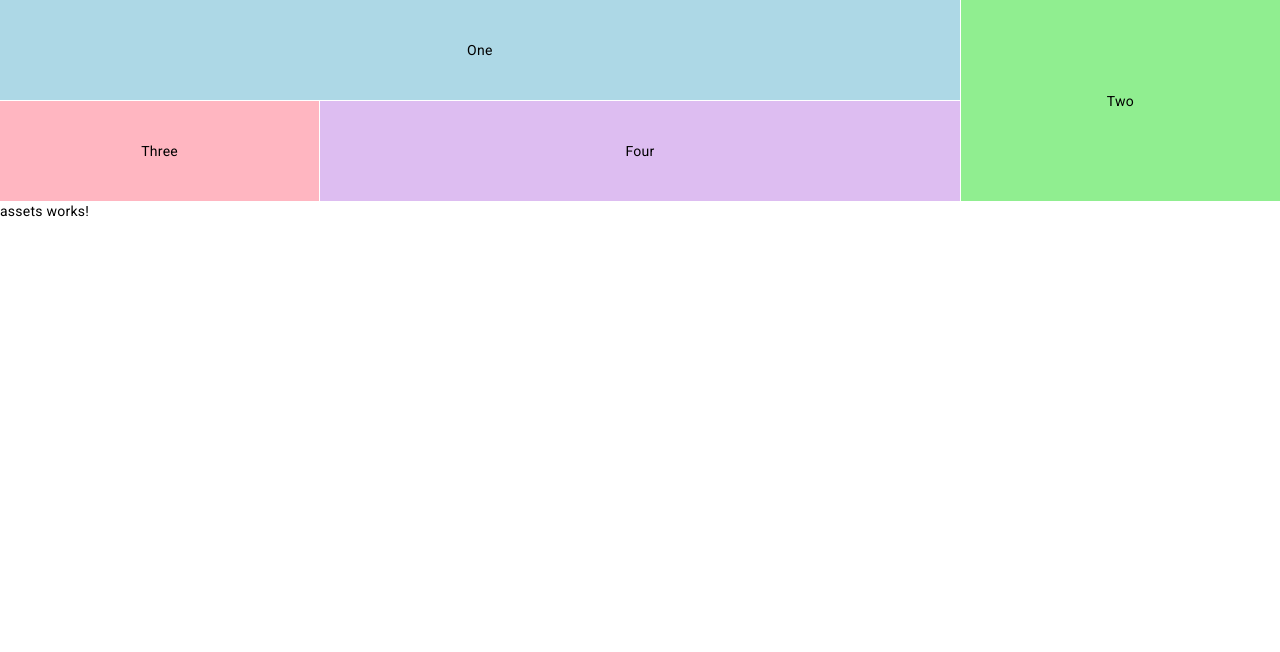
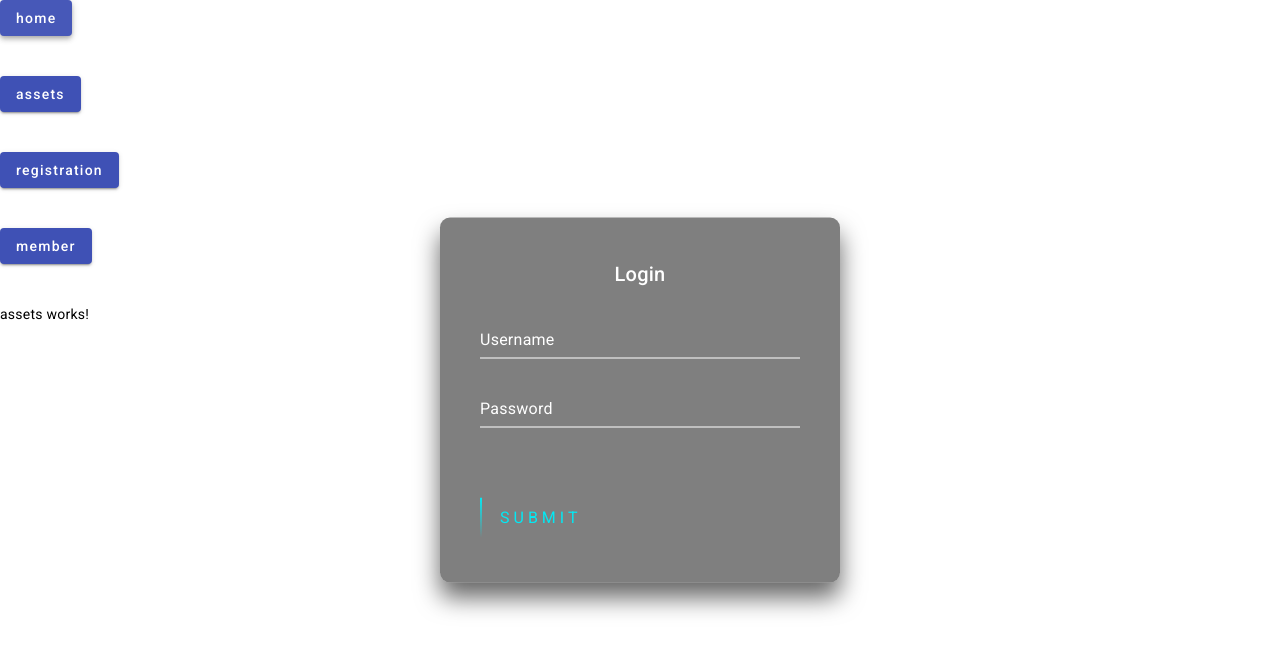
Before and after one commit to sumit1232/education, an Angular app in the folder education-generic/: page /assets in a window 1280 px wide. Shown: the top 652 px of the page. Built offline with nearby package versions, Linux system fonts and the light colour scheme.

Commit message:
grid pages

```diff
--- a/education-generic/src/app/app.component.html
+++ b/education-generic/src/app/app.component.html
@@ -47,5 +47,21 @@
   </div>
 </section>
 </div> -->
-<app-homapage></app-homapage>
+<div>
+<button mat-raised-button color="primary" [routerLink]="['/home']">home</button><br><br><br>
+</div>
+
+<div>
+<button mat-raised-button color="primary" [routerLink]="['/assets']">assets</button><br><br><br>
+</div>
+
+<div>
+<button mat-raised-button color="primary" [routerLink]="['/registration']">registration</button><br><br><br>
+</div>
+
+<div>
+<button mat-raised-button color="primary" [routerLink]="['/member']">member</button><br><br><br>
+</div>
+
+<!-- <app-homapage></app-homapage> -->
 <router-outlet></router-outlet>
--- a/education-generic/src/app/assets/assets.component.css
+++ b/education-generic/src/app/assets/assets.component.css
@@ -0,0 +1,167 @@
+html {
+    height: 100%;
+  }
+  body {
+    margin:0;
+    padding:0;
+    font-family: sans-serif;
+    background: linear-gradient(#141e30, #243b55);
+  }
+
+  .login-box {
+    position: absolute;
+    top: 50%;
+    left: 50%;
+    width: 400px;
+    padding: 40px;
+    transform: translate(-50%, -50%);
+    background: rgba(0,0,0,.5);
+    box-sizing: border-box;
+    box-shadow: 0 15px 25px rgba(0,0,0,.6);
+    border-radius: 10px;
+  }
+
+  .login-box h2 {
+    margin: 0 0 30px;
+    padding: 0;
+    color: #fff;
+    text-align: center;
+  }
+
+  .login-box .user-box {
+    position: relative;
+  }
+
+  .login-box .user-box input {
+    width: 100%;
+    padding: 10px 0;
+    font-size: 16px;
+    color: #fff;
+    margin-bottom: 30px;
+    border: none;
+    border-bottom: 1px solid #fff;
+    outline: none;
+    background: transparent;
+  }
+  .login-box .user-box label {
+    position: absolute;
+    top:0;
+    left: 0;
+    padding: 10px 0;
+    font-size: 16px;
+    color: #fff;
+    pointer-events: none;
+    transition: .5s;
+  }
+
+  .login-box .user-box input:focus ~ label,
+  .login-box .user-box input:valid ~ label {
+    top: -20px;
+    left: 0;
+    color: #03e9f4;
+    font-size: 12px;
+  }
+
+  .login-box form a {
+    position: relative;
+    display: inline-block;
+    padding: 10px 20px;
+    color: #03e9f4;
+    font-size: 16px;
+    text-decoration: none;
+    text-transform: uppercase;
+    overflow: hidden;
+    transition: .5s;
+    margin-top: 40px;
+    letter-spacing: 4px
+  }
+
+  .login-box a:hover {
+    background: #03e9f4;
+    color: #fff;
+    border-radius: 5px;
+    box-shadow: 0 0 5px #03e9f4,
+                0 0 25px #03e9f4,
+                0 0 50px #03e9f4,
+                0 0 100px #03e9f4;
+  }
+
+  .login-box a span {
+    position: absolute;
+    display: block;
+  }
+
+  .login-box a span:nth-child(1) {
+    top: 0;
+    left: -100%;
+    width: 100%;
+    height: 2px;
+    background: linear-gradient(90deg, transparent, #03e9f4);
+    animation: btn-anim1 1s linear infinite;
+  }
+
+  @keyframes btn-anim1 {
+    0% {
+      left: -100%;
+    }
+    50%,100% {
+      left: 100%;
+    }
+  }
+
+  .login-box a span:nth-child(2) {
+    top: -100%;
+    right: 0;
+    width: 2px;
+    height: 100%;
+    background: linear-gradient(180deg, transparent, #03e9f4);
+    animation: btn-anim2 1s linear infinite;
+    animation-delay: .25s
+  }
+
+  @keyframes btn-anim2 {
+    0% {
+      top: -100%;
+    }
+    50%,100% {
+      top: 100%;
+    }
+  }
+
+  .login-box a span:nth-child(3) {
+    bottom: 0;
+    right: -100%;
+    width: 100%;
+    height: 2px;
+    background: linear-gradient(270deg, transparent, #03e9f4);
+    animation: btn-anim3 1s linear infinite;
+    animation-delay: .5s
+  }
+
+  @keyframes btn-anim3 {
+    0% {
+      right: -100%;
+    }
+    50%,100% {
+      right: 100%;
+    }
+  }
+
+  .login-box a span:nth-child(4) {
+    bottom: -100%;
+    left: 0;
+    width: 2px;
+    height: 100%;
+    background: linear-gradient(360deg, transparent, #03e9f4);
+    animation: btn-anim4 1s linear infinite;
+    animation-delay: .75s
+  }
+
+  @keyframes btn-anim4 {
+    0% {
+      bottom: -100%;
+    }
+    50%,100% {
+      bottom: 100%;
+    }
+  }
--- a/education-generic/src/app/assets/assets.component.html
+++ b/education-generic/src/app/assets/assets.component.html
@@ -1 +1,21 @@
 <p>assets works!</p>
+<div class="login-box">
+    <h2>Login</h2>
+    <form>
+      <div class="user-box">
+        <input type="text" name="" required="">
+        <label>Username</label>
+      </div>
+      <div class="user-box">
+        <input type="password" name="" required="">
+        <label>Password</label>
+      </div>
+      <a href="#">
+        <span></span>
+        <span></span>
+        <span></span>
+        <span></span>
+        Submit
+      </a>
+    </form>
+  </div>
--- a/education-generic/src/app/memberform/memberform.component.css
+++ b/education-generic/src/app/memberform/memberform.component.css
@@ -0,0 +1,38 @@
+mat-grid-tile {
+    background: lightblue;
+  }
+  card-mat-grid {
+    background: rgb(16, 164, 21);
+  }
+
+  section {
+    display: table;
+  }
+
+  .example-label {
+    display: table-cell;
+    font-size: 14px;
+    margin-left: 8px;
+    min-width: 120px;
+  }
+
+  .example-button-row {
+    display: table-cell;
+    max-width: 600px;
+  }
+
+  .example-button-row .mat-mdc-button-base {
+    margin: 8px 8px 8px 0;
+  }
+
+  .example-flex-container {
+    display: flex;
+    justify-content: space-between;
+    flex-wrap: wrap;
+  }
+
+  .example-button-container {
+    display: flex;
+    justify-content: center;
+    width: 120px;
+  }
--- a/education-generic/src/app/memberform/memberform.component.html
+++ b/education-generic/src/app/memberform/memberform.component.html
@@ -1,10 +1,24 @@
-<p>memberform works!</p>
-<mat-grid-list cols="4" rowHeight="100px">
-    <mat-grid-tile
-        *ngFor="let tile of tiles"
-        [colspan]="tile.cols"
-        [rowspan]="tile.rows"
-        [style.background]="tile.color">
-      {{tile.text}}
-    </mat-grid-tile>
-  </mat-grid-list>
+
+<div>
+<mat-grid-list cols="4" rowHeight="8:1">
+  <mat-grid-tile>1</mat-grid-tile>
+  <mat-grid-tile>2</mat-grid-tile>
+  <mat-grid-tile>3</mat-grid-tile>
+</mat-grid-list>
+</div>
+
+
+    <div class="example-button-row">
+      <button mat-raised-button color="primary" (click)="onAction()" >Add member</button>
+    </div>
+ <form>
+<ng-container *ngIf="memberform">
+  <div>
+  <p>Lorem ipsum dolor sit, amet consectetur adipisicing elit. Ipsum, ducimus repellat minima quaerat doloremque excepturi voluptatem quis
+     laborum in? Aspernatur impedit hic cum molestiae blanditiis. Eligendi amet suscipit fugit dolorem?</p>
+  </div>
+  <div class="example-button-row">
+    <button mat-raised-button color="Accent" (click)="closeDialog()">Close</button>
+  </div>
+</ng-container>
+</form>
--- a/education-generic/src/app/memberform/memberform.component.ts
+++ b/education-generic/src/app/memberform/memberform.component.ts
@@ -6,10 +6,15 @@ import { Component } from '@angular/core';
   styleUrls: ['./memberform.component.css']
 })
 export class MemberformComponent {
-  tiles = [
-    {text: 'One', cols: 3, rows: 1, color: 'lightblue'},
-    {text: 'Two', cols: 1, rows: 2, color: 'lightgreen'},
-    {text: 'Three', cols: 1, rows: 1, color: 'lightpink'},
-    {text: 'Four', cols: 2, rows: 1, color: '#DDBDF1'},
-  ];
+  memberform: boolean = false;
+  closeformflag: boolean = false;
+
+
+  onAction() {
+    this.memberform = true;
+    console.log("Done");
+  }
+  closeDialog() {
+    this.memberform = false;
+  }
 }
```
